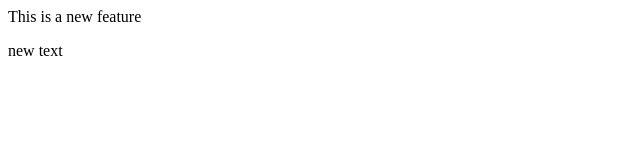
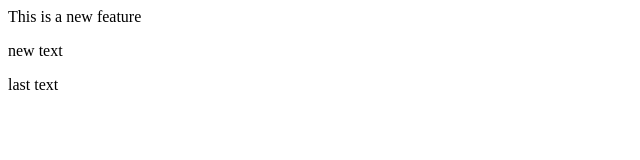
Before and after one commit to Piyush-here08/localrepo, a plain HTML site: page index.html in a window 1280 px wide. Shown: the full height of the page, 0-640 px from the left. Drawn offline with Linux system fonts and the light colour scheme.

Commit message:
last added

```diff
--- a/index.html
+++ b/index.html
@@ -1,2 +1,3 @@
 <p>This is a new feature</p>
 <p>new text</p>
+<p>last text</p>
```
